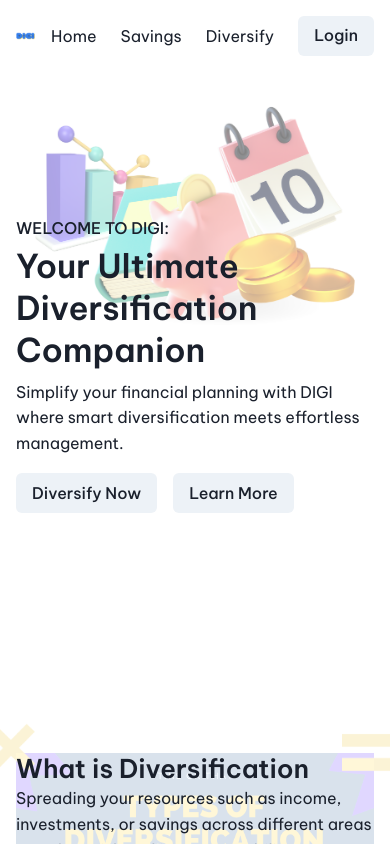
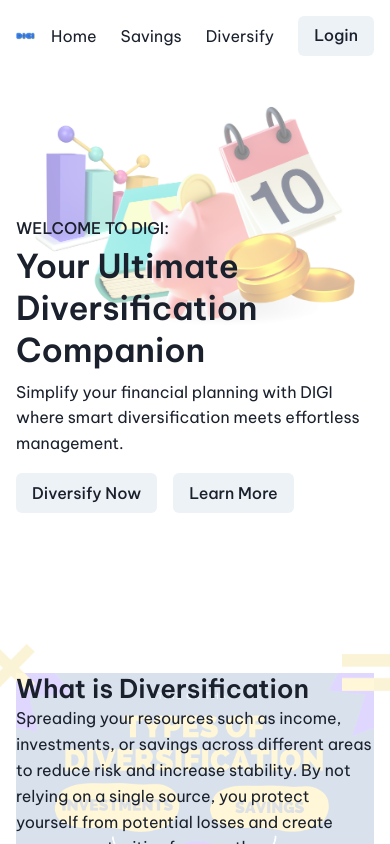
Before and after one commit to irefranscosme/digi, a Next.js app: page / in a window 390 px wide. Shown: the top 844 px of the page. Built offline with nearby package versions, Linux system fonts and the light colour scheme.

Commit message:
responsive gaps layout

```diff
--- a/app/page.tsx
+++ b/app/page.tsx
@@ -13,7 +13,7 @@ export const metadata = {
 
 export default function Home() {
     return (
-        <Flex flexDirection="column" gap="20">
+        <Flex flexDirection="column" gap={[0, 0, 20]}>
             <Hero />
             <What />
             <How />
```
